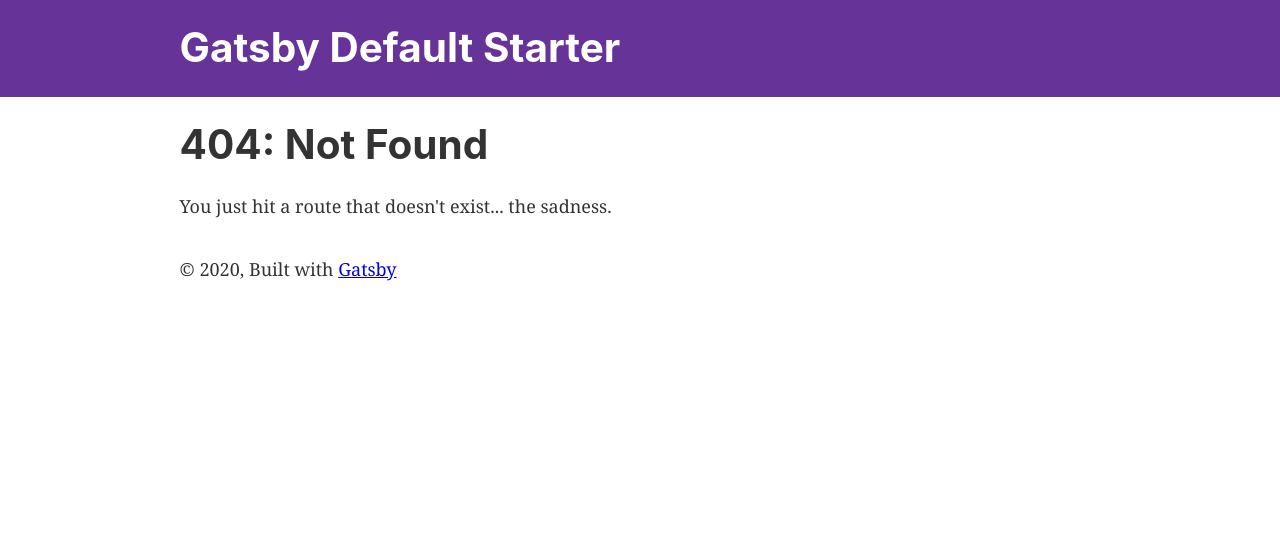
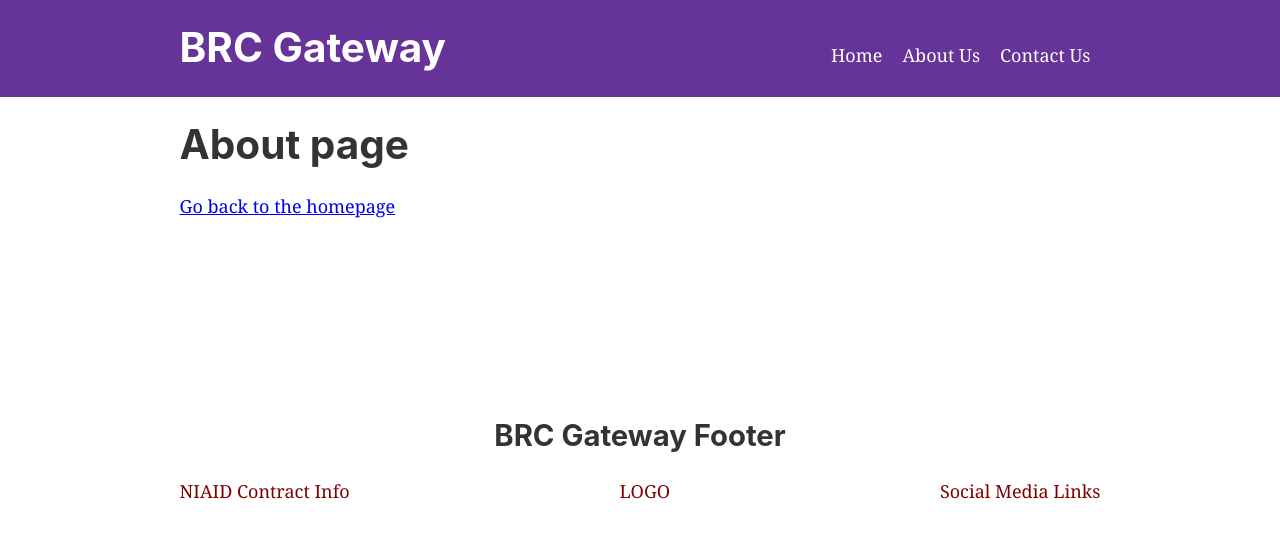
Before and after one commit to BRC-Gateway/brc-gateway-website, a Gatsby site: page /about in a window 1280 px wide. Before the commit this address had no page. Built offline with nearby package versions, Linux system fonts and the light colour scheme; Gatsby itself is replaced by a stand-in of ours.

Commit message:
Initial Commit

```diff
--- a/gatsby-browser.js
+++ b/gatsby-browser.js
@@ -5,3 +5,4 @@
  */
 
 // You can delete this file if you're not using it
+import "./src/styles/global.css"
--- a/gatsby-config.js
+++ b/gatsby-config.js
@@ -1,6 +1,6 @@
 module.exports = {
   siteMetadata: {
-    title: `Gatsby Default Starter`,
+    title: `BRC Gateway`,
     description: `Kick off your next, great Gatsby project with this default starter. This barebones starter ships with the main Gatsby configuration files you might need.`,
     author: `@gatsbyjs`,
   },
--- /dev/null
+++ b/src/components/footer.js
@@ -0,0 +1,20 @@
+import { Link } from "gatsby"
+import PropTypes from "prop-types"
+import React from "react"
+
+const Footer = ({ siteTitle }) => (
+  <footer style={{ marginTop: '200px'}}>
+    <h2 style={{ textAlign: 'center' }}>BRC Gateway Footer</h2>
+    <div style={{
+      display: 'flex',
+      justifyContent: 'space-between',
+    }}>
+      <p>NIAID Contract Info</p>
+      <p>LOGO</p>
+      <p>Social Media Links</p>
+    </div>
+  </footer>
+)
+
+
+export default Footer
--- a/src/components/header.js
+++ b/src/components/header.js
@@ -14,6 +14,9 @@
         margin: `0 auto`,
         maxWidth: 960,
         padding: `1.45rem 1.0875rem`,
+        display: 'flex',
+        alignItems: 'baseline',
+        justifyContent: 'space-between',
       }}
     >
       <h1 style={{ margin: 0 }}>
@@ -22,11 +25,17 @@
           style={{
             color: `white`,
             textDecoration: `none`,
+            flexGrow: '4',
           }}
         >
           {siteTitle}
         </Link>
       </h1>
+      <div class="nav-links">
+        <Link to="/">Home</Link>
+        <Link to="/about">About Us</Link>
+        <Link to="/contact">Contact Us</Link>
+      </div>
     </div>
   </header>
 )
--- a/src/components/layout.js
+++ b/src/components/layout.js
@@ -10,7 +10,9 @@
 import { useStaticQuery, graphql } from "gatsby"
 
 import Header from "./header"
-import "./layout.css"
+import Footer from "./footer"
+import "normalize.css"
+import "../styles/layout.css"
 
 const Layout = ({ children }) => {
   const data = useStaticQuery(graphql`
@@ -34,13 +36,7 @@
         }}
       >
         <main>{children}</main>
-        <footer style={{
-          marginTop: `2rem`
-        }}>
-          © {new Date().getFullYear()}, Built with
-          {` `}
-          <a href="https://www.gatsbyjs.com">Gatsby</a>
-        </footer>
+        <Footer />
       </div>
     </>
   )
--- /dev/null
+++ b/src/pages/about.js
@@ -0,0 +1,15 @@
+import React from "react"
+import { Link } from "gatsby"
+
+import Layout from "../components/layout"
+import SEO from "../components/seo"
+
+const SecondPage = () => (
+  <Layout>
+    <SEO title="About Us" />
+    <h1>About page</h1>
+    <Link to="/">Go back to the homepage</Link>
+  </Layout>
+)
+
+export default SecondPage
--- /dev/null
+++ b/src/pages/contact.js
@@ -0,0 +1,15 @@
+import React from "react"
+import { Link } from "gatsby"
+
+import Layout from "../components/layout"
+import SEO from "../components/seo"
+
+const SecondPage = () => (
+  <Layout>
+    <SEO title="Contact Us" />
+    <h1>Contact page</h1>
+    <Link to="/">Go back to the homepage</Link>
+  </Layout>
+)
+
+export default SecondPage
--- /dev/null
+++ b/src/styles/global.css
@@ -0,0 +1,13 @@
+html {
+  background-color: white;
+}
+
+p {
+  color: maroon;
+}
+
+.nav-links a {
+  color: white;
+  padding: 0 10px;
+  text-decoration: none;
+}
```
Also changed, not shown: package.json (+4 -4 lines), src/pages/index.js (+22 -7 lines), src/styles/layout.css (renamed from src/components/layout.css), 2 other files.
